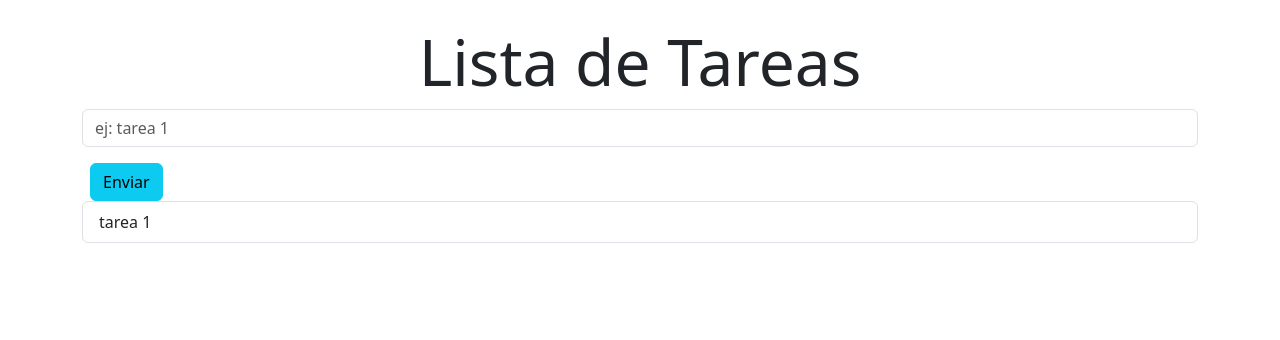
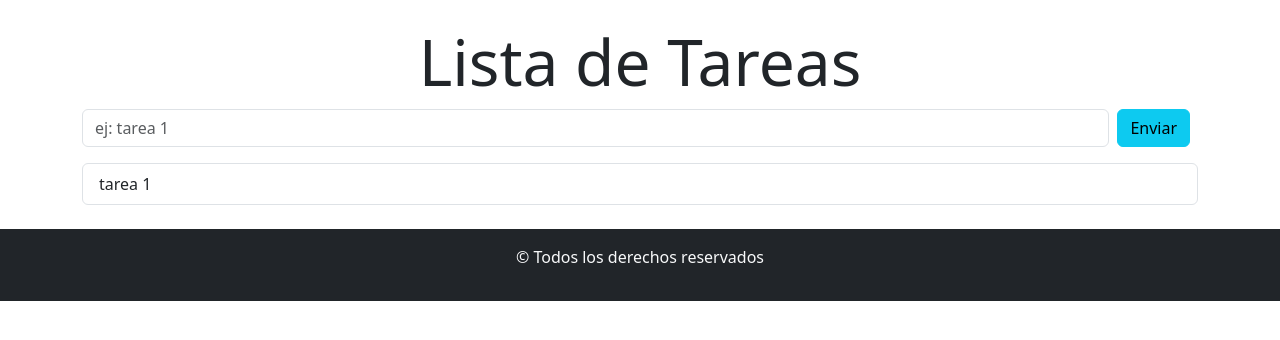
Before and after one commit to NataliaGabriela/tp-react-ejercicio-tareas, a React (Vite) app: page / in a window 1280 px wide. Shown: the top 340 px of the page. Built offline with nearby package versions, Linux system fonts and the light colour scheme.

Commit message:
agregamos el componente Footer y corregí el maquetado del componente FormularioTareas

```diff
--- a/src/App.jsx
+++ b/src/App.jsx
@@ -2,15 +2,19 @@
 import './App.css'
 import FormularioTareas from './components/FormularioTareas';
 import { Container } from 'react-bootstrap';
+import Footer from './components/Footer';
 
 function App() {
 
 
   return (
+    <>
     <Container className='my-4'>
       <h1 className='text-center display-3'>Lista de Tareas</h1>
       <FormularioTareas></FormularioTareas>
     </Container>
+    <Footer></Footer>
+    </>
   )
 }
 
--- /dev/null
+++ b/src/components/Footer.jsx
@@ -0,0 +1,11 @@
+import React from 'react';
+
+const Footer = () => {
+    return (
+        <footer className='bg-dark text-light py-3 text-center'>
+            <p>&copy; Todos los derechos reservados</p>
+        </footer>
+    );
+};
+
+export default Footer;
--- a/src/components/FormularioTareas.jsx
+++ b/src/components/FormularioTareas.jsx
@@ -1,14 +1,25 @@
-import { Button, Form } from 'react-bootstrap';
+import { Button, Form } from "react-bootstrap";
 //import Form from 'react-bootstrap/Form';
-import ListaTareas from './ListaTareas';
+import ListaTareas from "./ListaTareas";
 const FormularioTareas = () => {
   return (
     <section>
       <Form>
-        <Form.Group className="mb-3 d-flex" controlId="exampleForm.ControlInput1">
-          <Form.Control type="text" placeholder="ej: tarea 1" minLength={3} maxLength={50} />
+        <Form.Group
+          className="mb-3 d-flex"
+          controlId="exampleForm.ControlInput1"
+        >
+          <Form.Control
+            type="text"
+            placeholder="ej: tarea 1"
+            minLength={3}
+            maxLength={50}
+          />
+
+          <Button variant="info" className="mx-2" type="submit">
+            Enviar
+          </Button>
         </Form.Group>
-        <Button variant='info' className='mx-2' type='submit'>Enviar</Button>
       </Form>
       <ListaTareas></ListaTareas>
     </section>
```
